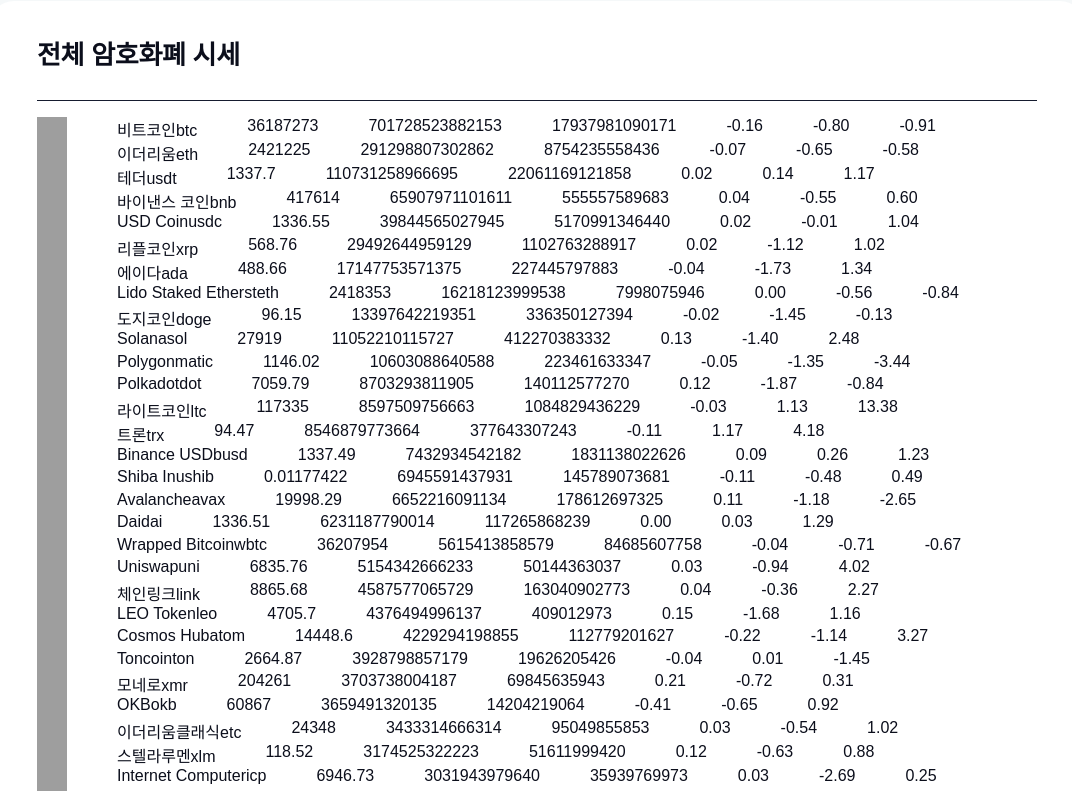
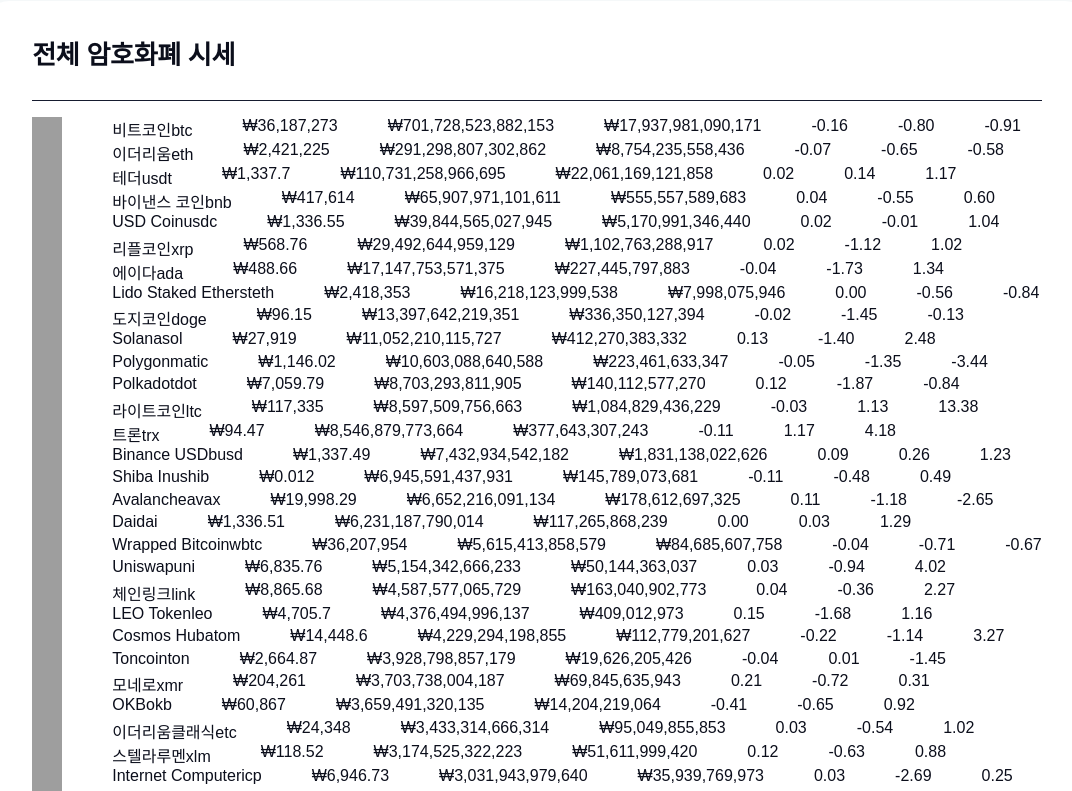
Before and after one commit to Jer1s/0-crypto-meter-team-leaders, a React (Vite) app: page / in a window 1280 px wide. Shown: the part 789-1580 px from the top of the page, without its empty margins (103-1175 px from the left). Built offline with nearby package versions, Linux system fonts and the light colour scheme; grey boxes are pictures that could not be loaded; a web font is replaced by a local one.

Commit message:
feat: 시가총액 리스트에서 사용할 수 있도록 useFormattedPrice에 parameter 추가

```diff
--- a/src/components/CryptoMarketCap/CryptoMarketCapList.jsx
+++ b/src/components/CryptoMarketCap/CryptoMarketCapList.jsx
@@ -1,5 +1,6 @@
 /** @jsxImportSource @emotion/react */
 import { css } from '@emotion/react';
+import useFormattedPrice from 'hooks/useFormattedPrice';
 import PropTypes from 'prop-types';
 
 const containerStyle = css`
@@ -8,9 +9,14 @@
 `;
 
 const CryptoMarketCapList = ({ cryptoList }) => {
+  const formatPrice = useFormattedPrice(true);
+
   return (
     <>
       {cryptoList.map((item) => {
+        const currentPrice = formatPrice(item.currentPrice);
+        const marketCap = formatPrice(item.marketCap);
+        const totalVolume = formatPrice(item.totalVolume);
         return (
           <div key={item.id} css={containerStyle}>
             <img src={item.image} alt={`${item.id} Symbol`} width="30" />
@@ -19,13 +25,13 @@
               {item.symbol}
             </div>
             <div>
-              {item.currentPrice}
+              {currentPrice}
             </div>
             <div>
-              {item.marketCap}
+              {marketCap}
             </div>
             <div>
-              {item.totalVolume}
+              {totalVolume}
             </div>
             <div>
               {item.pc1h}
--- a/src/hooks/useFormattedPrice.jsx
+++ b/src/hooks/useFormattedPrice.jsx
@@ -3,7 +3,7 @@
 import localeCurrencySelector from 'recoils/localeCurrency/localeCurrencySelector';
 import currencyConverter from 'utils/currencyConverter';
 
-const useFormattedPrice = () => {
+const useFormattedPrice = (ignoreException) => {
   const localeCurrency = useRecoilValue(localeCurrencyAtom);
   const { currencyUnit, currencySign } = useRecoilValue(localeCurrencySelector);
 
@@ -11,7 +11,7 @@
     const convertedPrice = currencyConverter(price, localeCurrency);
     const formattedPrice = convertedPrice.toLocaleString();
 
-    if (localeCurrency === 'KRW') {
+    if (!ignoreException && localeCurrency === 'KRW') {
       return `${formattedPrice}${currencyUnit}`;
     }
 
```
